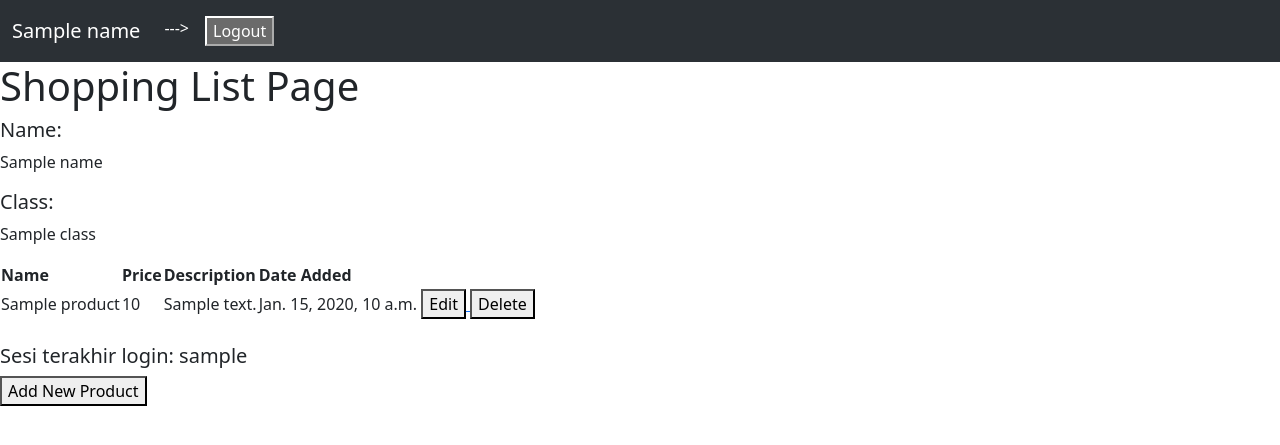
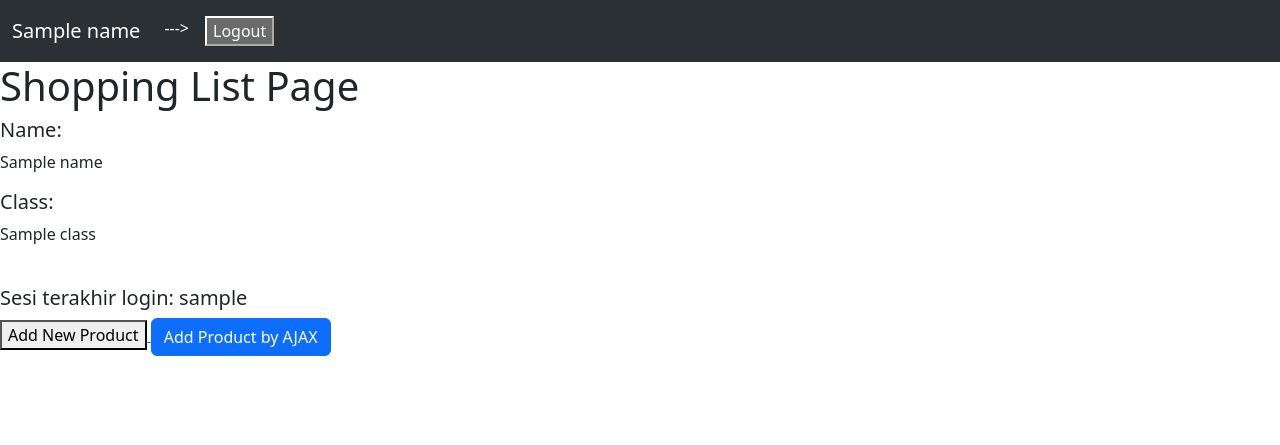
Before and after one commit to IrvanRizqy/shopping-list, a Django app: template main/templates/main.html in a window 1280 px wide. Shown: the top 445 px of the page. Run offline with Django 4.2, Linux system fonts and the light colour scheme; the template is opened without the code that fills it: most values are stand-ins (such as "Sample title", 1, 10 or a date in 2020).

Commit message:
tutorial 5 selesai

```diff
--- a/main/templates/main.html
+++ b/main/templates/main.html
@@ -33,45 +33,93 @@
     <h5>Class:</h5>
     <p>{{class}}</p>
 
-<table>
-    <tr>
-        <th>Name</th>
-        <th>Price</th>
-        <th>Description</th>
-        <th>Date Added</th>
-    </tr>
-
-    {% comment %} Berikut cara memperlihatkan data produk di bawah baris ini {% endcomment %}
-
-    {% for product in products %}
-        <tr>
-            <td>{{product.name}}</td>
-            <td>{{product.price}}</td>
-            <td>{{product.description}}</td>
-            <td>{{product.date_added}}
-                <a href="{% url 'main:edit_product' product.pk %}">
-                    <button>
-                        Edit
-                    </button>
-                </a>
-                <a href="{% url 'main:delete_product' product.pk %}">
-                    <button>
-                        Delete
-                    </button>
-                </a>
-            </td>
-        </tr>
-    {% endfor %}
-</table>
+  <table id="product_table"></table>
 
 <br />
 
 <h5>Sesi terakhir login: {{ last_login }}</h5>
 
+<div class="modal fade" id="exampleModal" tabindex="-1" aria-labelledby="exampleModalLabel" aria-hidden="true">
+  <div class="modal-dialog">
+      <div class="modal-content">
+          <div class="modal-header">
+              <h1 class="modal-title fs-5" id="exampleModalLabel">Add New Product</h1>
+              <button type="button" class="btn-close" data-bs-dismiss="modal" aria-label="Close"></button>
+          </div>
+          <div class="modal-body">
+              <form id="form" onsubmit="return false;">
+                  {% csrf_token %}
+                  <div class="mb-3">
+                      <label for="name" class="col-form-label">Name:</label>
+                      <input type="text" class="form-control" id="name" name="name"></input>
+                  </div>
+                  <div class="mb-3">
+                      <label for="price" class="col-form-label">Price:</label>
+                      <input type="number" class="form-control" id="price" name="price"></input>
+                  </div>
+                  <div class="mb-3">
+                      <label for="description" class="col-form-label">Description:</label>
+                      <textarea class="form-control" id="description" name="description"></textarea>
+                  </div>
+              </form>
+          </div>
+          <div class="modal-footer">
+              <button type="button" class="btn btn-secondary" data-bs-dismiss="modal">Close</button>
+              <button type="button" class="btn btn-primary" id="button_add" data-bs-dismiss="modal">Add Product</button>
+          </div>
+      </div>
+  </div>
+</div>
+
 <a href="{% url 'main:create_product' %}">
-    <button>
-        Add New Product
-    </button>
+  <button>
+      Add New Product
+  </button>
 </a>
 
+<button type="button" class="btn btn-primary" data-bs-toggle="modal" data-bs-target="#exampleModal">Add Product by AJAX</button>
+
+<script>
+  async function getProducts() {
+      return fetch("{% url 'main:get_product_json' %}").then((res) => res.json())
+  }
+
+  async function refreshProducts() {
+      document.getElementById("product_table").innerHTML = ""
+      const products = await getProducts()
+      let htmlString = `<tr>
+          <th>Name</th>
+          <th>Price</th>
+          <th>Description</th>
+          <th>Date Added</th>
+      </tr>`
+      products.forEach((item) => {
+          htmlString += `\n<tr>
+          <td>${item.fields.name}</td>
+          <td>${item.fields.price}</td>
+          <td>${item.fields.description}</td>
+          <td>${item.fields.date_added}</td>
+      </tr>`
+      })
+
+      document.getElementById("product_table").innerHTML = htmlString
+  }
+
+  refreshProducts()
+
+  function addProduct() {
+      console.log("test")
+      fetch("{% url 'main:add_product_ajax' %}", {
+          method: "POST",
+          body: new FormData(document.querySelector('#form'))
+      }).then(refreshProducts)
+
+      document.getElementById("form").reset()
+      return false
+  }
+
+document.getElementById("button_add").onclick = addProduct
+
+</script>
+
 {% endblock content %}
--- a/main/urls.py
+++ b/main/urls.py
@@ -9,6 +9,8 @@
 from main.views import logout_user
 from main.views import edit_product
 from main.views import delete_product
+from main.views import get_product_json
+from main.views import add_product_ajax
 
 app_name = 'main'
 
@@ -24,4 +26,6 @@
     path('logout/', logout_user, name='logout'),
     path('edit-product/<int:id>', edit_product, name='edit_product'),
     path('delete/<int:id>', delete_product, name='delete_product'),
+    path('get-product/', get_product_json, name='get_product_json'),
+    path('create-product-ajax/', add_product_ajax, name='add_product_ajax'),
 ]
--- a/templates/base.html
+++ b/templates/base.html
@@ -8,6 +8,8 @@
         {% endblock meta %}
         <link href="https://cdn.jsdelivr.net/npm/bootstrap@5.3.2/dist/css/bootstrap.min.css" rel="stylesheet" integrity="sha384-T3c6CoIi6uLrA9TneNEoa7RxnatzjcDSCmG1MXxSR1GAsXEV/Dwwykc2MPK8M2HN" crossorigin="anonymous">
         <script src="https://code.jquery.com/jquery-3.6.0.min.js" integrity="sha384-KyZXEAg3QhqLMpG8r+J4jsl5c9zdLKaUk5Ae5f5b1bw6AUn5f5v8FZJoMxm6f5cH1" crossorigin="anonymous"></script>
+        <script src="https://cdn.jsdelivr.net/npm/@popperjs/core@2.11.8/dist/umd/popper.min.js" integrity="sha384-I7E8VVD/ismYTF4hNIPjVp/Zjvgyol6VFvRkX/vR+Vc4jQkC+hVqc2pM8ODewa9r" crossorigin="anonymous"></script>
+        <script src="https://cdn.jsdelivr.net/npm/bootstrap@5.3.2/dist/js/bootstrap.min.js" integrity="sha384-BBtl+eGJRgqQAUMxJ7pMwbEyER4l1g+O15P+16Ep7Q9Q+zqX6gSbd85u4mG4QzX+" crossorigin="anonymous"></script>
     </head>
 
     <body>
```
Also changed, not shown: main/views.py (+21 -0 lines), db.sqlite3.
